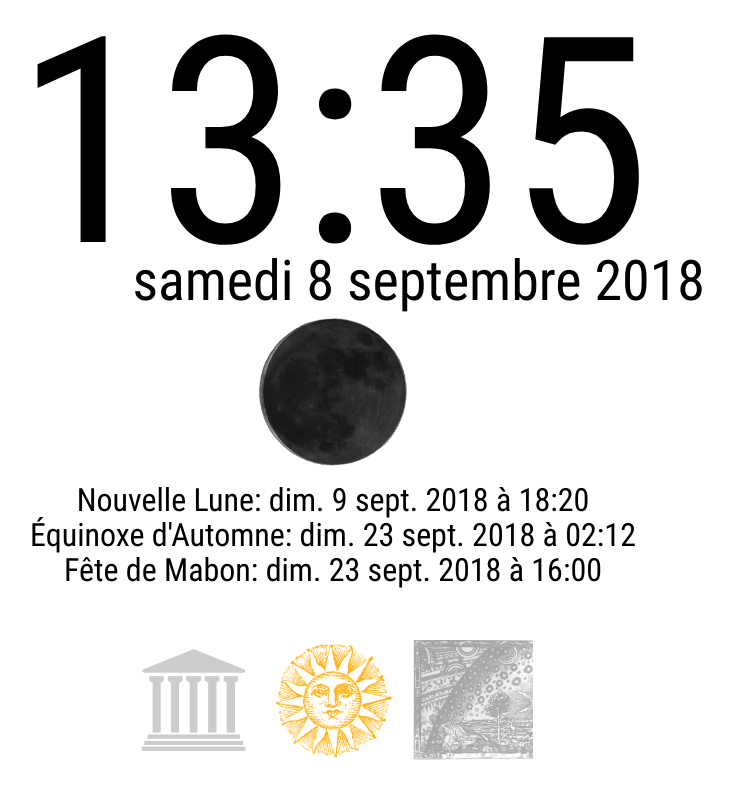
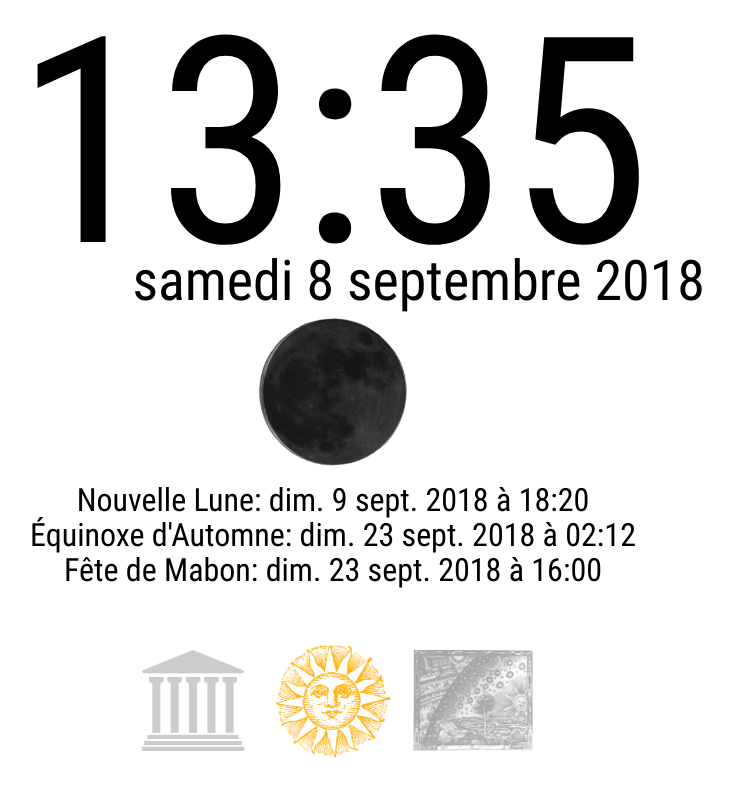
Before and after one commit to cronvel/sacred-times, a website: page browser/app.html in a window 1280 px wide. Shown: the whole page, without its empty margins (67-800 px from the left). Drawn offline with Linux system fonts and the light colour scheme.

Commit message:
CSS background image fixed

```diff
--- a/browser/app.css
+++ b/browser/app.css
@@ -93,7 +93,9 @@ item {
 	height: 15vmin;
 	margin: 0 1vmin;
 	padding: 0;
-	background-size: cover;
+	background-position: center;
+	background-size: contain;
+	background-repeat: no-repeat;
 	cursor: pointer;
 	opacity: 0.5;
 	transition: transform 0.5s , opacity 0.5s;
--- a/package.json
+++ b/package.json
@@ -1,6 +1,6 @@
 {
   "name": "sacred-times",
-  "version": "0.1.1",
+  "version": "0.1.2",
   "description": "Sacred calendar",
   "main": "lib/SacredTimes.js",
   "engines": {
```
